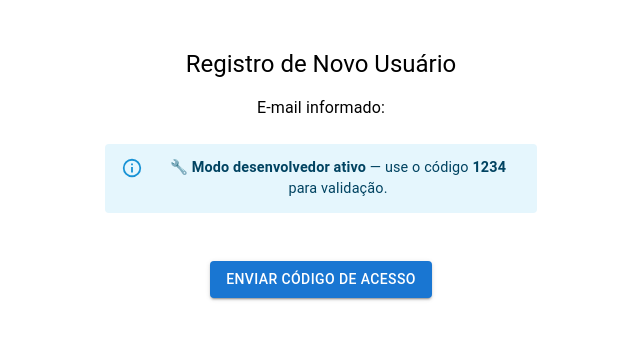
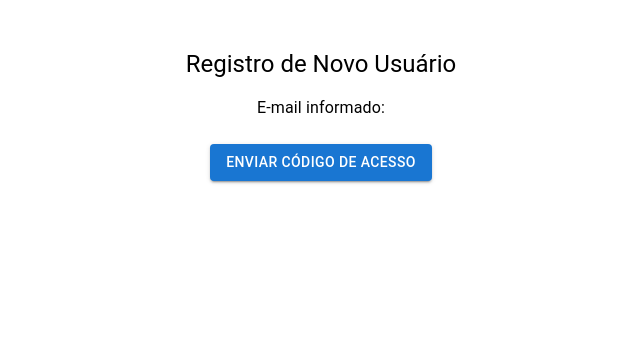
Before and after one commit to delberss/cinema, a React (Vite) app: page /registro in a window 1280 px wide. Shown: the top 340 px of the page, without its empty margins (319-959 px from the left). Built offline with nearby package versions, Linux system fonts and the light colour scheme.

Commit message:
fix: exibir alerta/informação somente após a flag codigoEnviado for true

```diff
--- a/src/pages/RegistroPage.tsx
+++ b/src/pages/RegistroPage.tsx
@@ -37,7 +37,7 @@ export default function RegistroPage() {
         E-mail informado: <b>{usuario?.email}</b>
       </Typography>
 
-      {isDevMode && (
+      {isDevMode && codigoEnviado && (
         <Alert
           severity="info"
           sx={{
```
